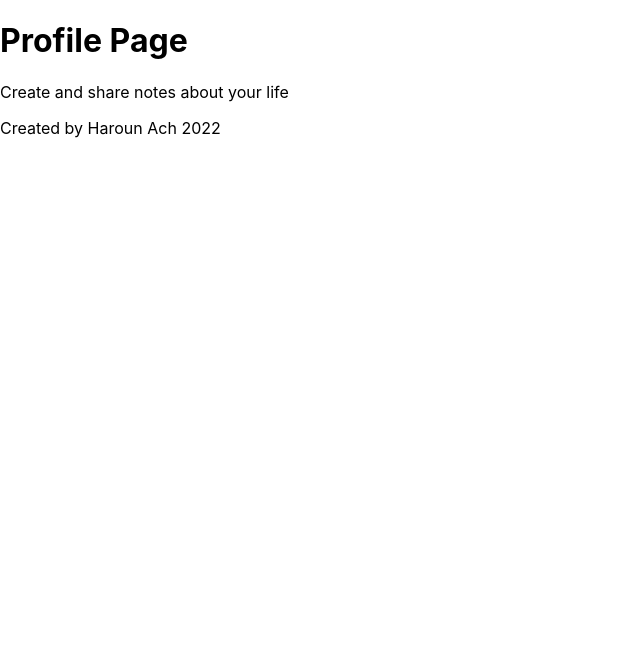
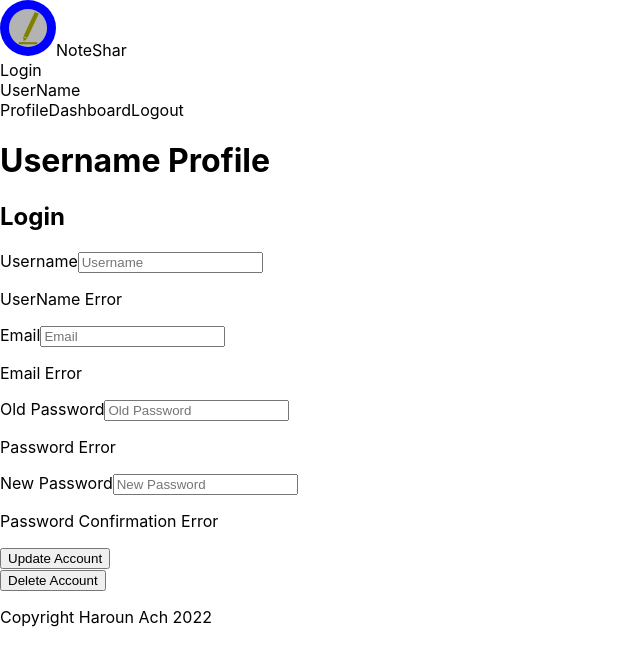
Before and after one commit to harounach/noteshar, a Next.js app: page /profile in a window 1280 px wide. Shown: the top 666 px of the page, without its empty margins (0-640 px from the left). Built offline with nearby package versions, Linux system fonts and the light colour scheme.

Commit message:
Create profile page content

```diff
--- a/pages/profile.tsx
+++ b/pages/profile.tsx
@@ -3,6 +3,11 @@ import Head from "next/head";
 import styles from "./profile.module.css";
 
 const Profile: NextPage = () => {
+  const logoStyles = {
+    width: "56px",
+    height: "56px",
+  };
+
   return (
     <div className={styles.container}>
       <Head>
@@ -11,18 +16,97 @@ const Profile: NextPage = () => {
         <link rel="icon" href="/favicon.ico" />
       </Head>
 
-      <main className={styles.main}>
-        <h1 className={styles.title}>Profile Page</h1>
+      {/* Appbar */}
+      <header className="page__header appbar">
+        {/* Logo */}
+        <a href="index.html">
+          <img
+            style={logoStyles}
+            src="/noteshar-logo.svg"
+            alt="NoteShar Logo"
+          />
+        </a>
+        <span className="appbar__app-name">NoteShar</span>
+        <div>
+          <a href="login.html">Login</a>
+          <div>
+            <span>UserName</span>
+            <div>
+              <a href="profile.html">Profile</a>
+              <a href="dashboard.html">Dashboard</a>
+              <a href="login.html">Logout</a>
+            </div>
+          </div>
+        </div>
+      </header>
 
-        <p className={styles.description}>
-          Create and share notes about your life
-        </p>
-
-        <div className={styles.grid}></div>
+      <main className="main page__main">
+        <h1 className="title">Username Profile</h1>
+        <form className="form">
+          <div className="form__title-wrapper">
+            <h2 className="form__title">Login</h2>
+          </div>
+          <div className="form__control">
+            <label htmlFor="username" className="form__label">
+              Username
+            </label>
+            <input
+              className="form__input"
+              type="text"
+              id="username"
+              name="username"
+              placeholder="Username"
+            />
+            <p className="form__error">UserName Error</p>
+          </div>
+          <div className="form__control">
+            <label htmlFor="email" className="form__label">
+              Email
+            </label>
+            <input
+              className="form__input"
+              type="text"
+              id="email"
+              name="email"
+              placeholder="Email"
+            />
+            <p className="form__error">Email Error</p>
+          </div>
+          <div className="form__control">
+            <label htmlFor="passwordOld" className="form__label">
+              Old Password
+            </label>
+            <input
+              type="password"
+              id="passwordOld"
+              name="passwordOld"
+              placeholder="Old Password"
+            />
+            <p className="form__error">Password Error</p>
+          </div>
+          <div className="form__control">
+            <label htmlFor="passwordNew" className="form__label">
+              New Password
+            </label>
+            <input
+              type="password"
+              id="passwordNew"
+              name="passwordNew"
+              placeholder="New Password"
+            />
+            <p className="form__error">Password Confirmation Error</p>
+          </div>
+          <div className="form__submit-wrapper">
+            <button className="form__submit">Update Account</button>
+          </div>
+          <div className="form__submit-wrapper">
+            <button className="form__submit">Delete Account</button>
+          </div>
+        </form>
       </main>
 
-      <footer className={styles.footer}>
-        <p>Created by Haroun Ach 2022</p>
+      <footer className="footer page__footer">
+        <p className="footer__notice">Copyright Haroun Ach 2022</p>
       </footer>
     </div>
   );
```
